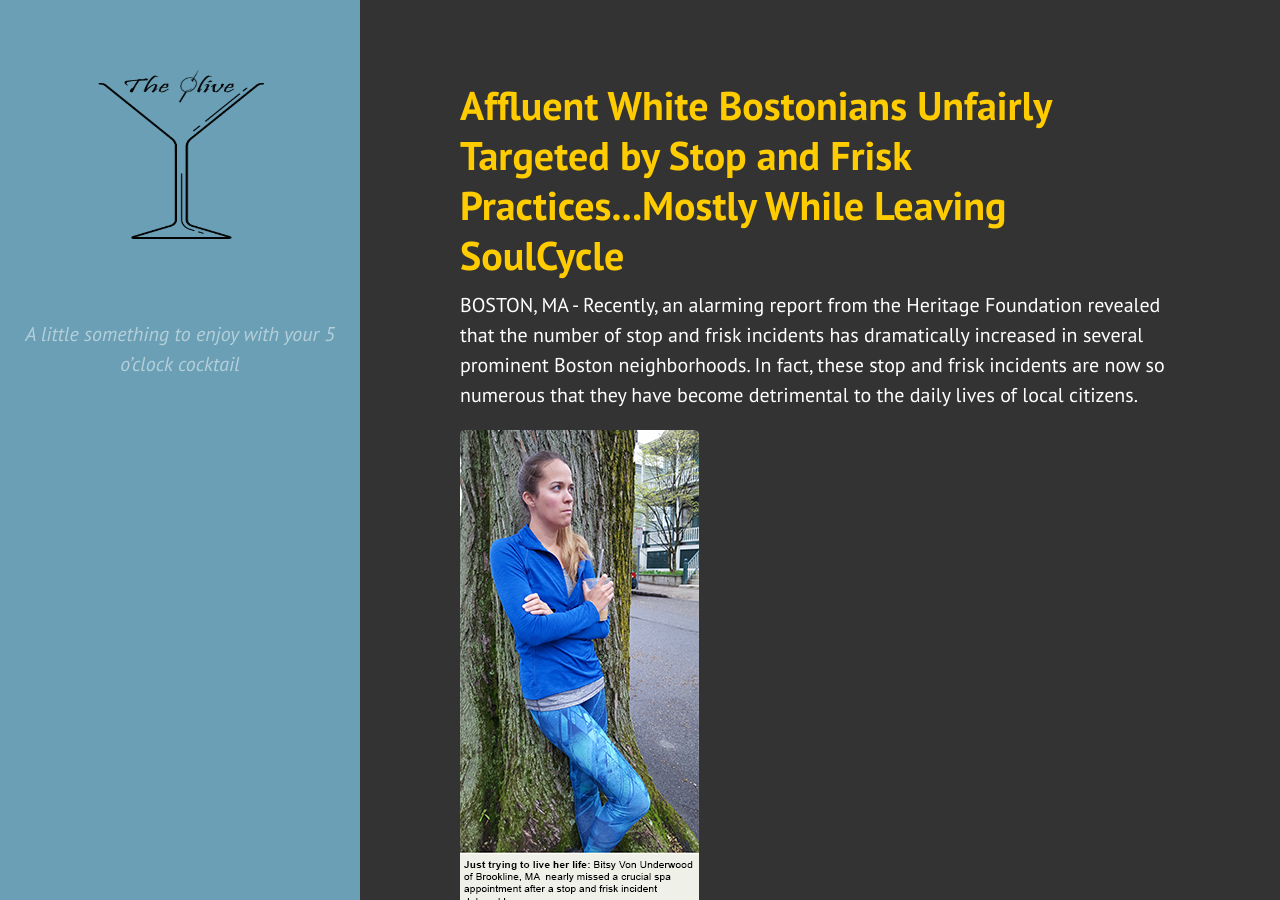
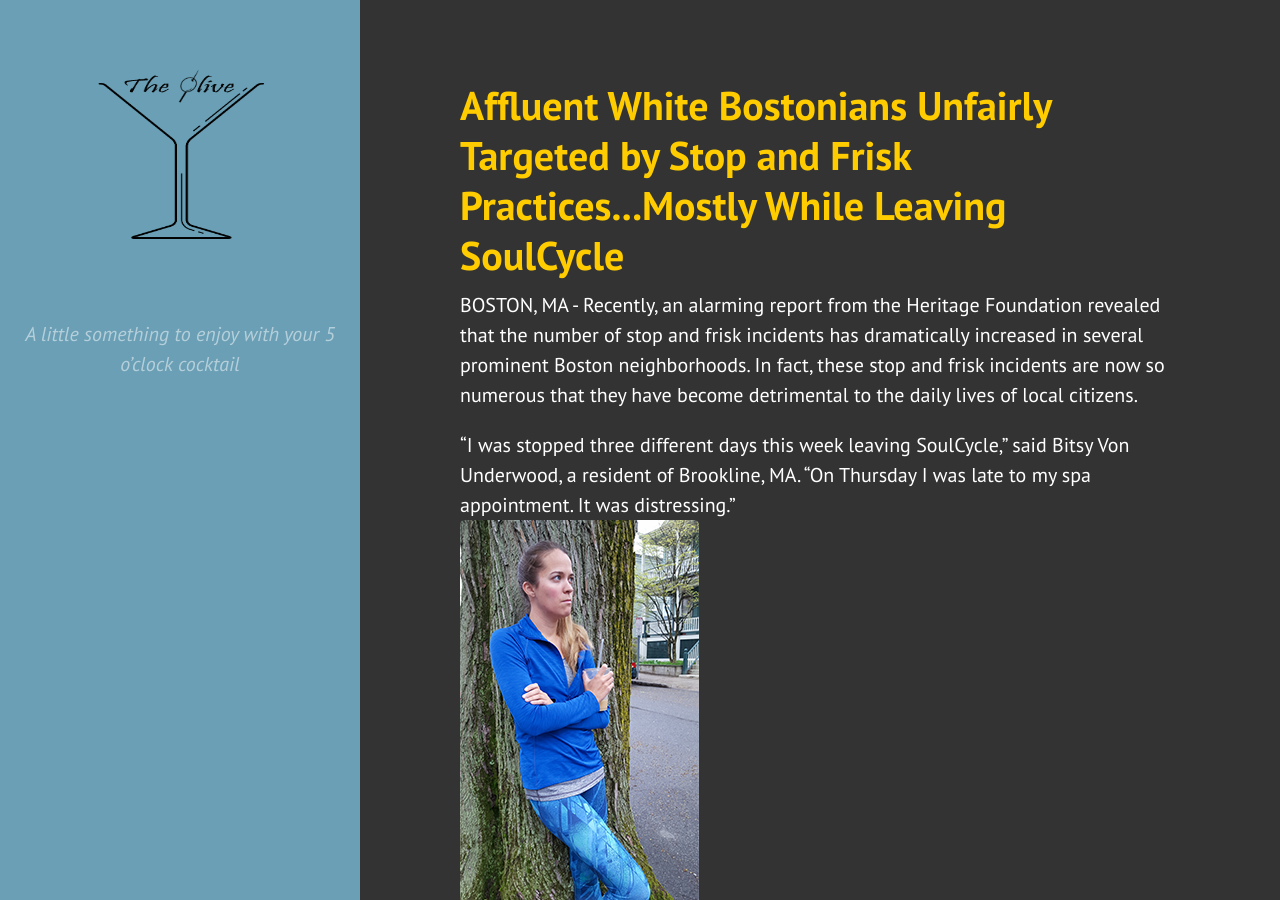
Before and after one commit to KendraPierre/The-Olive, a Jekyll site: the page built from index.html, in a window 1280 px wide and 900 px high. Built offline with Jekyll 4.4.1, drawn with Linux system fonts in a browser that asks for light colours.

Commit message:
Updated index.html

```diff
--- a/index.html
+++ b/index.html
@@ -18,7 +18,7 @@
 <h1 class="post-title">Affluent White Bostonians Unfairly Targeted by Stop and Frisk Practices...Mostly While Leaving SoulCycle </h1>
 
 <p>BOSTON, MA - Recently, an alarming report from the Heritage Foundation revealed that the number of stop and frisk incidents has dramatically increased in several prominent Boston neighborhoods. In fact, these stop and frisk incidents are now so numerous that they have become detrimental to the daily lives of local citizens. </p>
-<p><img src="/The-Olive/public/img/Kate-ForWebsite.png" alt="Bitsy Von Underwood" width="239" height="480" float="left"> “I was stopped three different days this week leaving SoulCycle,” said Bitsy Von Underwood, a resident of Brookline, MA. “On Thursday I was late to my spa appointment. It was distressing.”</p>
+<p>“I was stopped three different days this week leaving SoulCycle,” said Bitsy Von Underwood, a resident of Brookline, MA. “On Thursday I was late to my spa appointment. It was distressing.”<img src="/The-Olive/public/img/Kate-ForWebsite.png" alt="Bitsy Von Underwood" width="239" height="480" float="left"> </p>
 <p>
 When asked if her Lululemon athleisure played a role in her stop, Ms. Underwood said, “It was clear the police officer was targeting me because of my wealth.” Her husband is currently serving two years for embezzlement of government funds. </p>
 <p>
```
